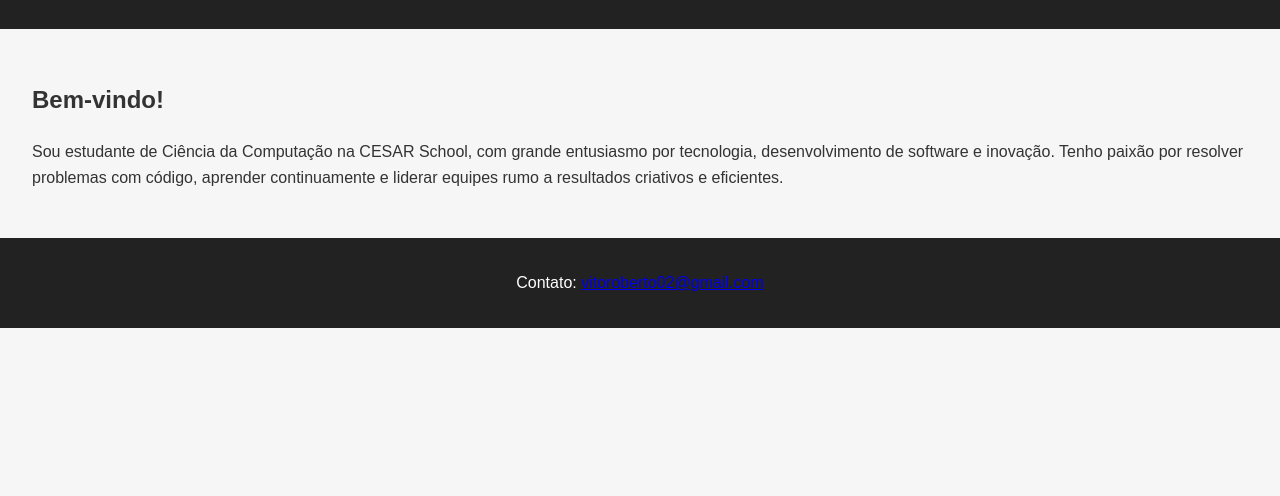
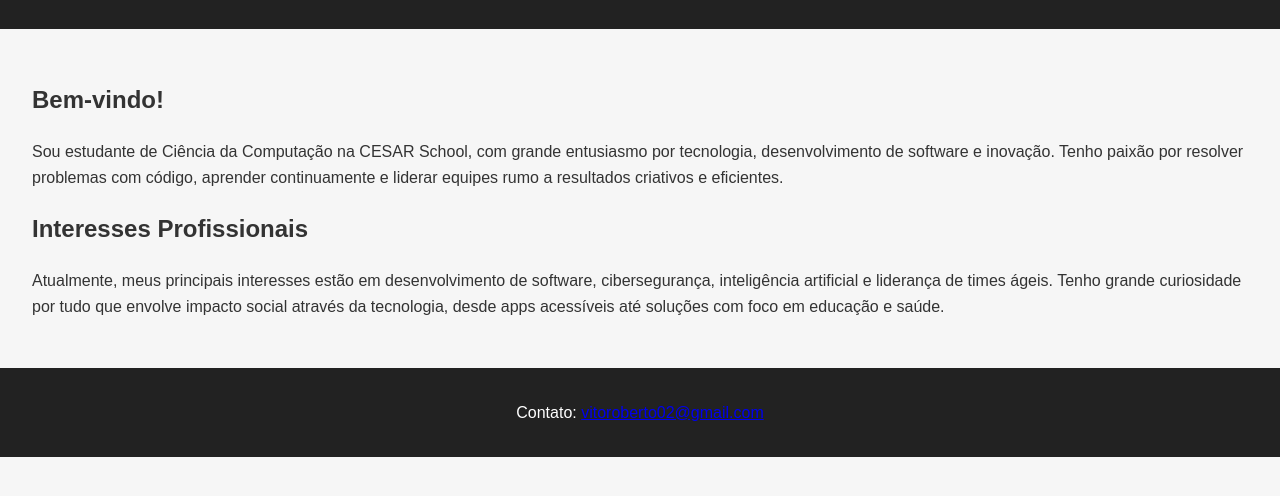
Before and after one commit to VR0414/Site-WEB-Portf-lio-.IC, a plain HTML site: page index.html in a window 1280 px wide. Shown: the part 112-608 px from the top of the page. Drawn offline with Linux system fonts and the light colour scheme; files that its build step writes are made by us from their sources; files whose address does not match are found by name.

Commit message:
Update index.html

```diff
--- a/index.html
+++ b/index.html
@@ -22,8 +22,15 @@
     <section>
       <h2>Bem-vindo!</h2>
       <p>Sou estudante de Ciência da Computação na CESAR School, com grande entusiasmo por tecnologia, desenvolvimento de software e inovação.
-        Tenho paixão por resolver problemas com código, aprender continuamente e liderar equipes rumo a resultados criativos e eficientes.</p>
+      Tenho paixão por resolver problemas com código, aprender continuamente e liderar equipes rumo a resultados criativos e eficientes.</p>
     </section>
+
+    <section>
+      <h2>Interesses Profissionais</h2>
+      <p>Atualmente, meus principais interesses estão em desenvolvimento de software, cibersegurança, inteligência artificial e liderança de times ágeis.
+      Tenho grande curiosidade por tudo que envolve impacto social através da tecnologia, desde apps acessíveis até soluções com foco em educação e saúde.</p>
+    </section>
+
   </main>
 
   <footer>
```
